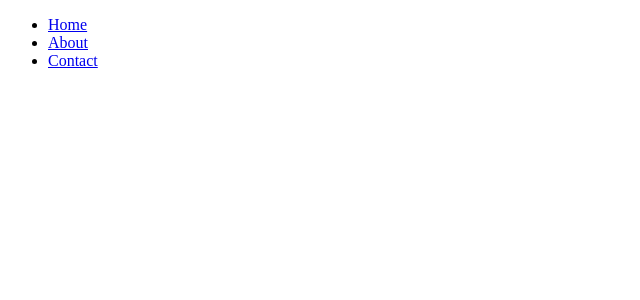
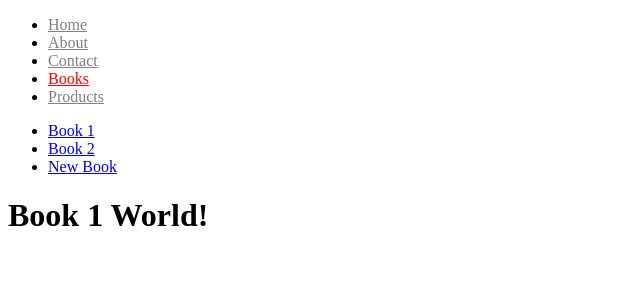
Before and after one commit to sumitsasidharan/react-router6.4, a React (Vite) app: page /books/1 in a window 1280 px wide. Before the commit this address had no page. Shown: the top 300 px of the page, without its empty margins (0-640 px from the left). Built offline with nearby package versions, Linux system fonts and the light colour scheme.

Commit message:
navigate

```diff
--- a/src/App.jsx
+++ b/src/App.jsx
@@ -1,19 +1,67 @@
-import { Route, Routes } from 'react-router-dom';
+import { Route, Routes, useRoutes } from 'react-router-dom';
 import Navbar from './components/Navbar';
 import About from './pages/About';
+import Contact from './pages/Contact';
 import BookList from './pages/BookList';
+import Book from './pages/Book';
+import NewBook from './pages/NewBook';
 import Home from './pages/Home';
-import Contact from './pages/Contact';
+import NotFound from './pages/NotFound';
+import BookLayout from './layouts/BookLayout';
+import { ProductRoutes } from './routes/ProductRoutes';
+import RootLayout from './layouts/RootLayout';
 
 function App() {
+   let element = useRoutes([
+      {
+         path: "/",
+         element: <RootLayout />,
+         children: [
+            {
+               index: true,
+               element: <Home />
+            },
+            {
+               path: "about",
+               element: <About />
+            },
+            {
+               path: "contact",
+               element: <Contact />
+            },
+            {
+               path: "about",
+               element: <About />
+            },
+
+         ]
+      }
+   ])
+
    return (
       <>
+         {/* MULTIPLE ROUTES */}
+         {/* hard coding /books on the whole app, can be useful for ads */}
+         {/* <Routes location="/books">
+            <Route path="/books" element={<h1>Extra content, /books </h1>} />
+         </Routes> */}
+
          <Navbar />
+
+         {/* {element} */}
          <Routes>
             <Route path="/" element={<Home />} />
-            <Route path="/books" element={<BookList />} />
-            <Route path="/about" element={<About />} />
-            <Route path="/contact" element={<Contact />} />
+
+            {/* Book Route, the Layout Componet is not necessary */}
+            <Route path="/books" element={<BookLayout />}>
+               <Route index element={<BookList />} />
+               <Route path=":id" element={<Book />} />
+               <Route path="new" element={<NewBook />} />
+            </Route>
+
+            <Route path="/products/*" element={<ProductRoutes />} />
+
+            <Route path="*" element={<NotFound />} />
          </Routes>
       </>
    );
--- a/src/components/Navbar.jsx
+++ b/src/components/Navbar.jsx
@@ -1,17 +1,29 @@
-import { Link } from "react-router-dom"
+import { Link, NavLink } from "react-router-dom"
 
 const Navbar = () => {
+
+   const isActiveStyles = ({ isActive }) => {
+      return isActive ? { color: 'red' } : { color: 'grey'}
+   }
+
+   // Link has 'replace', 'reloadDocument' props , etc
   return (
     <nav>
       <ul>
          <li>
-            <Link to="/" >Home</Link>
+            <NavLink style={isActiveStyles} to="/" replace >Home</NavLink>
          </li>
          <li>
-            <Link to="/about" >About</Link>
+            <NavLink style={isActiveStyles} to="/about" >About</NavLink>
          </li>
          <li>
-            <Link to="/contact" >Contact</Link>
+            <NavLink style={isActiveStyles} to="/contact" >Contact</NavLink>
+         </li>
+         <li>
+            <NavLink style={isActiveStyles} to="/books" >Books</NavLink>
+         </li>
+         <li>
+            <NavLink style={isActiveStyles} to="/products" >Products</NavLink>
          </li>
       </ul>
     </nav>
--- /dev/null
+++ b/src/layouts/BookLayout.jsx
@@ -0,0 +1,26 @@
+import React from 'react'
+import { Link, Outlet } from 'react-router-dom';
+
+const BookLayout = () => {
+  return (
+     <>
+        <nav>
+           <ul>
+              <li>
+                 <Link to="/books/1">Book 1</Link>
+              </li>
+              <li>
+                 <Link to="/books/2">Book 2</Link>
+              </li>
+              <li>
+                 <Link to="/books/new">New Book</Link>
+              </li>
+           </ul>
+        </nav>
+
+        <Outlet context={{ hello: "World!" }} />
+     </>
+  );
+}
+
+export default BookLayout
--- /dev/null
+++ b/src/layouts/ProductLayout.jsx
@@ -0,0 +1,14 @@
+import React from 'react'
+import { Outlet } from 'react-router-dom';
+
+const ProductLayout = () => {
+  return (
+     <div>
+        <h1>ProductLayout</h1>
+
+        <Outlet />
+     </div>
+  );
+}
+
+export default ProductLayout
--- /dev/null
+++ b/src/layouts/RootLayout.jsx
@@ -0,0 +1,14 @@
+import React from 'react'
+import { Outlet } from 'react-router-dom'
+
+const RootLayout = () => {
+  return (
+   <>
+    <div>RootLayout</div>
+
+    <Outlet />
+   </>
+  )
+}
+
+export default RootLayout
--- a/src/pages/Book.jsx
+++ b/src/pages/Book.jsx
@@ -1,8 +1,13 @@
 import React from 'react'
+import { useOutletContext, useParams } from 'react-router-dom'
 
 const Book = () => {
+   const { id } = useParams();
+
+   const obj = useOutletContext();
+
   return (
-    <div>Book</div>
+    <h1>Book {id} {obj.hello} </h1>
   )
 }
 
--- a/src/pages/BookList.jsx
+++ b/src/pages/BookList.jsx
@@ -1,9 +1,14 @@
 import React from 'react'
+import { Link } from 'react-router-dom';
 
 const BookList = () => {
   return (
-    <div>BookList</div>
-  )
+     <div>
+        <h1>BookList</h1>
+
+
+     </div>
+  );
 }
 
 export default BookList
--- a/src/pages/NotFound.jsx
+++ b/src/pages/NotFound.jsx
@@ -7,3 +7,5 @@ const NotFound = () => {
 }
 
 export default NotFound
+
+// 31.01
--- /dev/null
+++ b/src/pages/Products.jsx
@@ -0,0 +1,9 @@
+import React from 'react'
+
+function Products() {
+  return (
+    <div>Products</div>
+  )
+}
+
+export default Products
--- /dev/null
+++ b/src/pages/SingleProduct.jsx
@@ -0,0 +1,9 @@
+import React from 'react'
+
+const SingleProduct = () => {
+  return (
+    <div>SingleProduct</div>
+  )
+}
+
+export default SingleProduct
--- /dev/null
+++ b/src/routes/ProductRoutes.jsx
@@ -0,0 +1,18 @@
+import { Route, Routes } from 'react-router-dom';
+import ProductLayout from '../layouts/ProductLayout';
+import Products from '../pages/Products';
+import SingleProduct from '../pages/SingleProduct';
+
+export function ProductRoutes() {
+   return (
+      <>
+         {/* <ProductLayout /> */}
+         <Routes>
+            <Route element={<ProductLayout />}>
+               <Route index element={<Products />} />
+               <Route path=":id" element={<SingleProduct />} />
+            </Route>
+         </Routes>
+      </>
+   );
+}
```
Also changed, not shown: src/routes/BookRoutes.jsx (added, +14 -0 lines).
